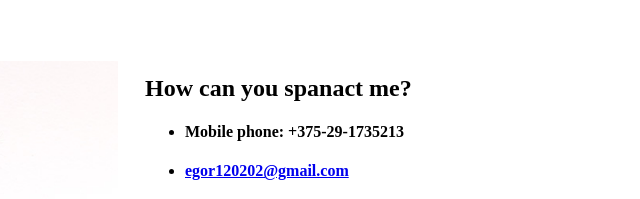
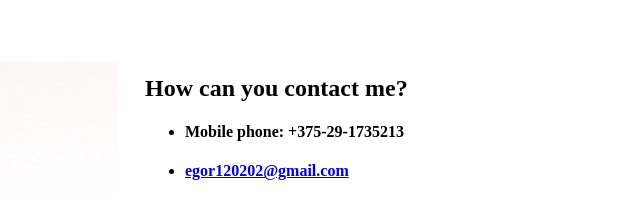
Before and after one commit to EQualityn/rsschool-cv, a plain HTML site: page index.html in a window 1280 px wide. Shown: the top 199 px of the page, 410-1050 px from the left. Drawn offline with Linux system fonts and the light colour scheme.

Commit message:
refactor: correct typo

```diff
--- a/index.html
+++ b/index.html
@@ -18,7 +18,7 @@
           </figure>
         </div>
         <div class="top2">
-          <h2><strong>How can you spanact me?</strong></h2>
+          <h2><strong>How can you contact me?</strong></h2>
           <ul>
             <li>
               <h4>Mobile phone: +375-29-1735213</h4>
```
